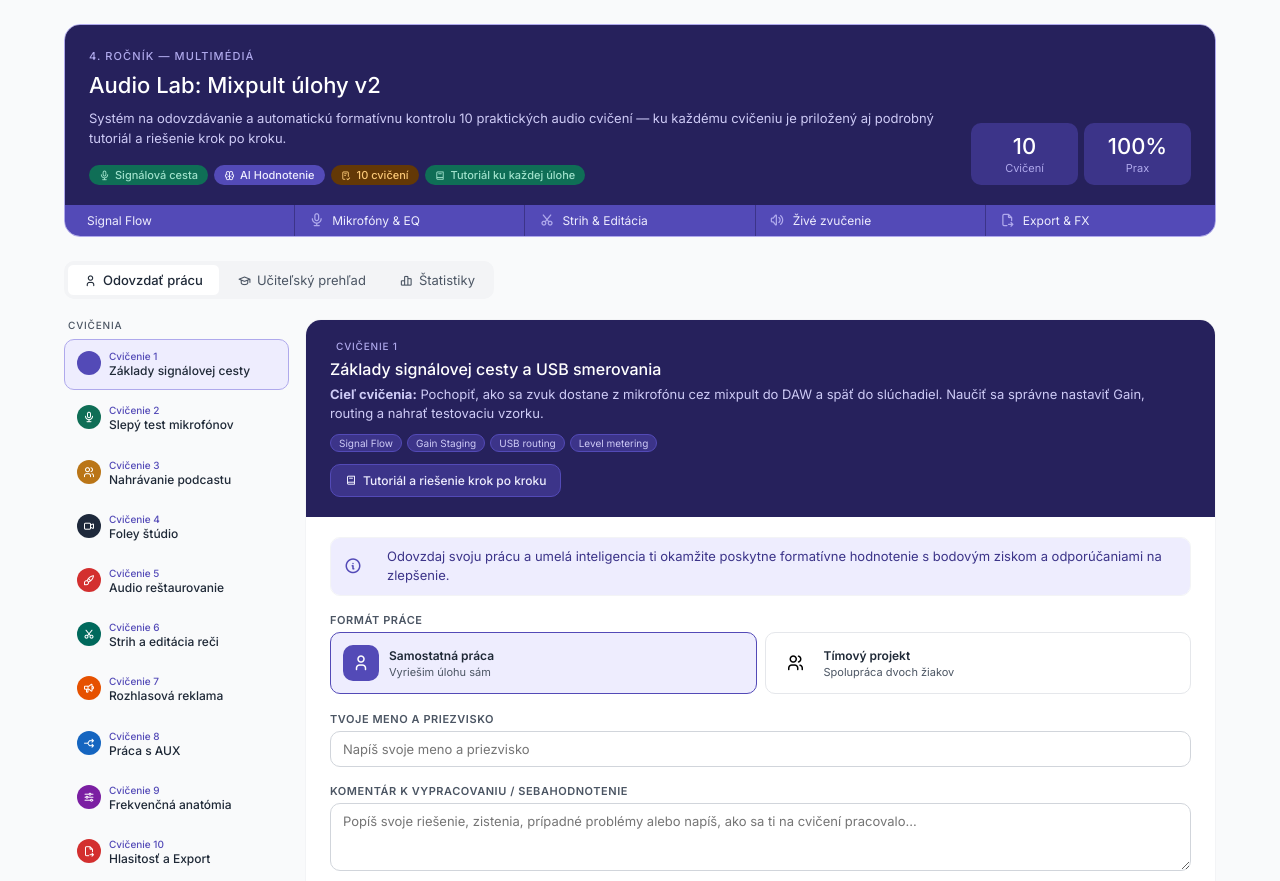
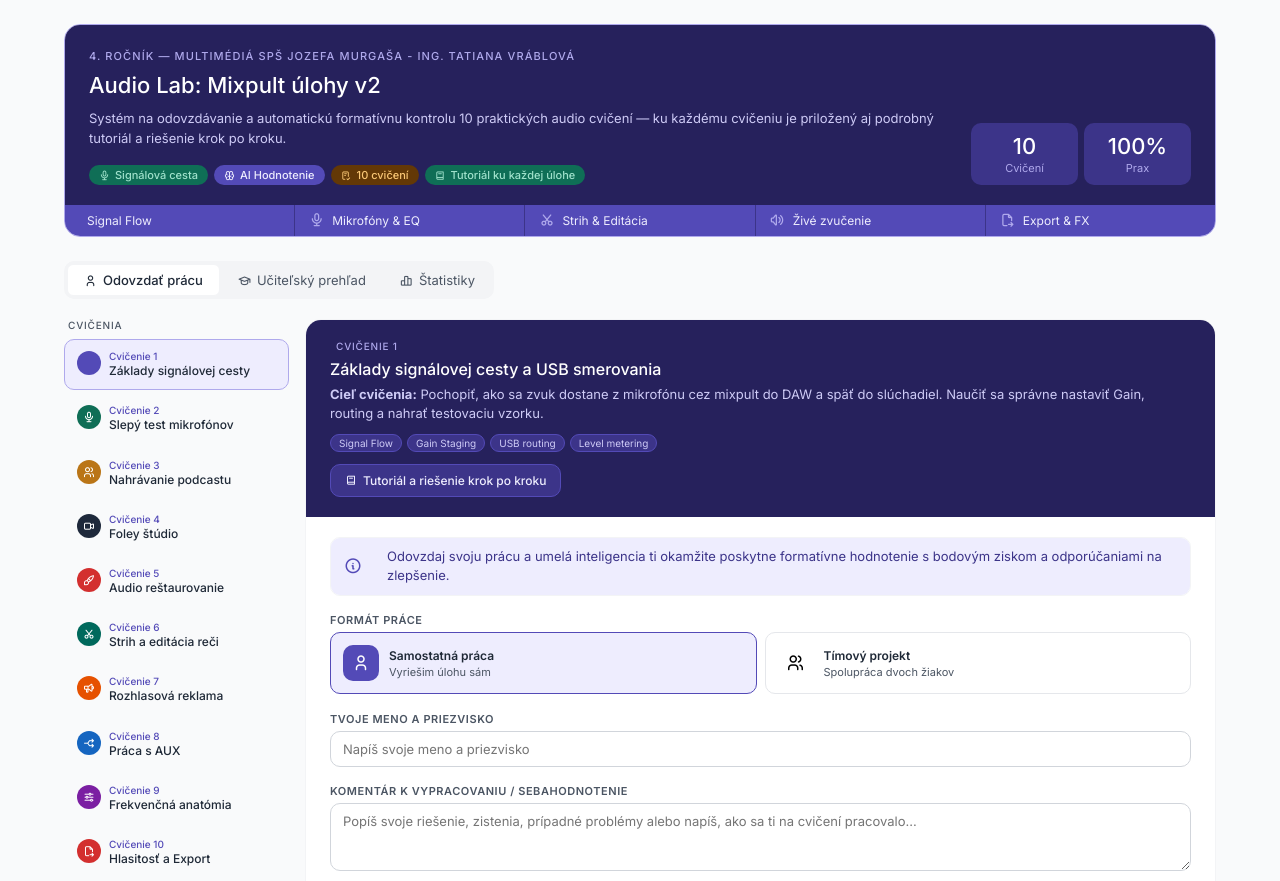
Before and after one commit to TTiana844/AudioLab_Mixpult, a website: page index.html in a window 1280 px wide. Shown: the top 881 px of the page. Drawn offline with Linux system fonts and the light colour scheme.

Commit message:
Update index.html

```diff
--- a/index.html
+++ b/index.html
@@ -224,7 +224,7 @@
   <div class="hero-band">
     <div class="hero-top">
       <div>
-        <div class="hero-eyebrow">4. ročník — Multimédiá</div>
+        <div class="hero-eyebrow">4. ročník — Multimédiá  SPŠ Jozefa Murgaša - Ing. Tatiana Vráblová</div>
         <h1 class="hero-h">Audio Lab: Mixpult úlohy v2</h1>
         <p class="hero-p">Systém na odovzdávanie a automatickú formatívnu kontrolu 10 praktických audio cvičení — ku každému cvičeniu je priložený aj podrobný tutoriál a riešenie krok po kroku.</p>
         <div class="hero-pills">
```
